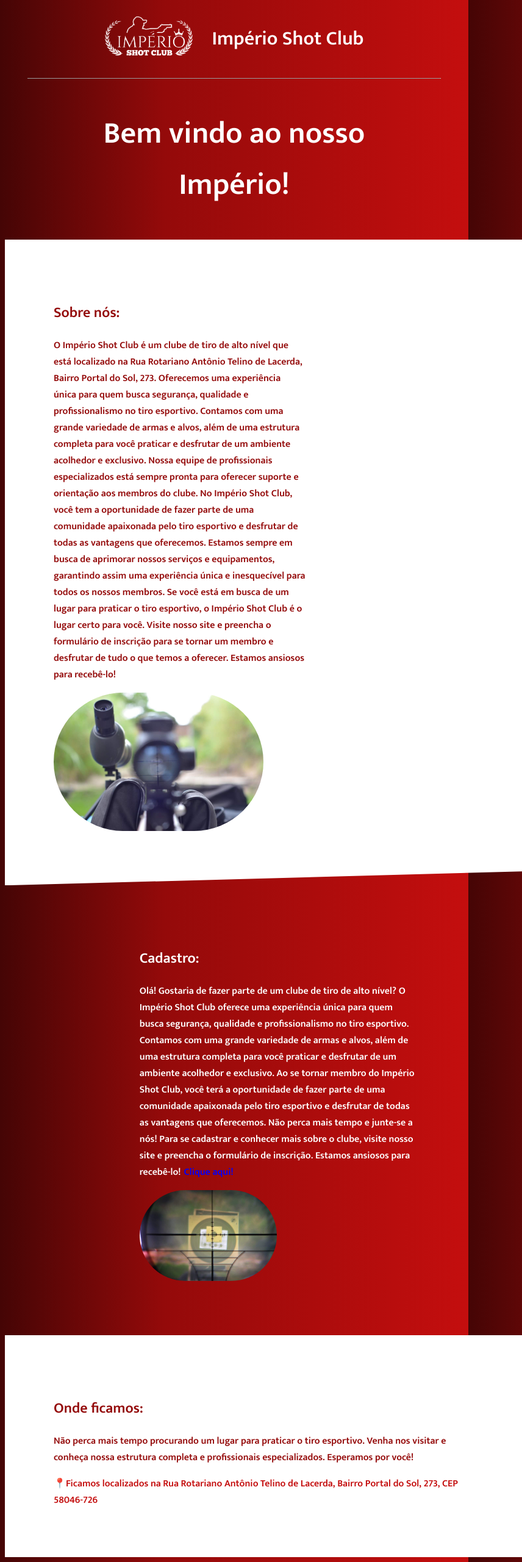
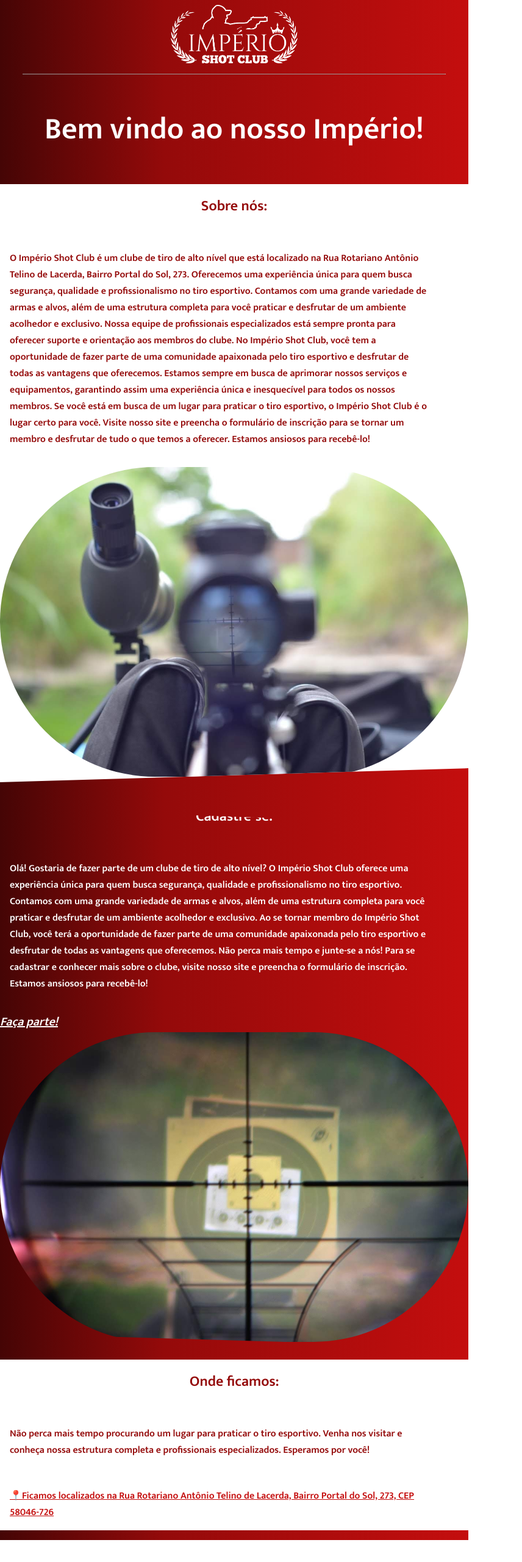
Before and after one commit to pabloncf/ImperioAPI, a Next.js app: page / in a window 768 px wide. Shown: the whole page at 61% size, 856 px wide, since content can reach past the window. After the commit the page ends 2526 px from the top, so only its background shows below. Built offline with nearby package versions, Linux system fonts and the light colour scheme.

Commit message:
responsive update and css adjusts

```diff
--- /dev/null
+++ b/components/MainContainer/MainContainer.module.css
@@ -0,0 +1,3 @@
+.content {
+  margin-inline: -0.5rem;
+}
--- a/components/MainContainer/index.js
+++ b/components/MainContainer/index.js
@@ -1,10 +1,11 @@
 import Navbar from "../Navbar";
+import styles from "./MainContainer.module.css";
 
 export default function MainContainer({ children }) {
   return (
     <>
       <Navbar />
-      {children}
+      <div className={styles.content}>{children}</div>
     </>
   );
 }
--- a/components/Navbar/Navbar.module.css
+++ b/components/Navbar/Navbar.module.css
@@ -1,36 +1,36 @@
 .container {
+  align-items: center;
+  width: 100%;
   display: flex;
   justify-content: center;
-  background-color: linear-gradient(90deg, rgba(69, 5, 5, 1) 0%, rgba(148, 10, 10, 1) 35%, rgba(196, 14, 14, 1) 100%);
-  padding: 0.5rem;
-
+  background-color: linear-gradient(
+    90deg,
+    rgba(69, 5, 5, 1) 0%,
+    rgba(148, 10, 10, 1) 35%,
+    rgba(196, 14, 14, 1) 100%
+  );
 }
 
 .container h1 {
-  display: none;
+  color: var(--fundo);
+  display: flex;
+  text-align: center;
+  margin-inline: 1rem;
 }
 
 .logo {
-  width: 4rem;
-  height: 2rem;
+  width: 9rem;
+  height: 4.5rem;
 }
 
-@media (min-width: 768px) {
-  .container {
-    align-items: center;
+@media (max-width: 768px) {
+  /*para celular abaixo*/
+  .container h1 {
+    display: none;
   }
 
   .logo {
-    width: 9rem;
-    height: 4rem;
-    margin-inline: 1rem;
+    width: 13rem;
+    height: 6rem;
   }
-
-  .container h1 {
-    color: var(--fundo);
-    display: flex;
-    text-align: center;
-    margin-inline: 1rem;
-  }
-
 }
--- a/package.json
+++ b/package.json
@@ -12,5 +12,10 @@
     "next": "13.3.0",
     "react": "18.2.0",
     "react-dom": "18.2.0"
+  },
+  "devDependencies": {
+    "@types/node": "18.15.11",
+    "@types/react": "18.0.34",
+    "typescript": "5.0.4"
   }
 }
--- a/pages/Form/Form.module.css
+++ b/pages/Form/Form.module.css
@@ -1,50 +1,52 @@
-
-
-.container{
-  background-image: '/images/scope.jpg';
+.container {
+  background-image: "/images/scope.jpg";
   display: flex;
   padding-inline: 20rem;
   margin-top: 3rem;
   justify-content: space-evenly;
-
 }
 
-
-.hidden{
+.hidden {
+  /*esconder um h1 feito pra alinhar*/
   visibility: hidden;
 }
 
 .form h1 {
   margin: 0;
+  color: whitesmoke;
 }
 .form label {
   display: flex;
+  color: whitesmoke;
 }
 
 .form input {
+  border-radius: 10px;
   border: 2px solid var(--primary50);
   background-color: whitesmoke;
   width: 16rem;
   height: 1rem;
-  font-family: 'Mukta', sans-serif;
+  font-family: "Mukta", sans-serif;
 }
 
 .form select {
+  border-radius: 10px;
   border: 2px solid var(--primary50);
   background-color: whitesmoke;
   width: 16rem;
   height: 2rem;
-  font-family: 'Mukta', sans-serif;
+  font-family: "Mukta", sans-serif;
 }
 
 .form button {
   width: 16rem;
   height: 2rem;
+  margin: auto;
   margin-top: 1rem;
   display: block;
   background-color: green;
   color: whitesmoke;
-  font-family: 'Mukta', sans-serif;
+  font-family: "Mukta", sans-serif;
   font-size: 16px;
   cursor: pointer;
   transition: 0.3s;
@@ -56,14 +58,16 @@
 }
 
 .form textarea {
+  border-radius: 10px;
   border: 2px solid var(--primary50);
   width: 16rem;
   height: 2rem;
+  font-family: "Mukta", sans-serif;
 }
 
 @media (max-width: 768px) {
-
-.container{
+  /*para dispositivos moveis*/
+  .container {
     display: block;
     padding-inline: 0;
     margin-top: 3rem;
--- a/pages/_document.js
+++ b/pages/_document.js
@@ -1,4 +1,4 @@
-import { Html, Head, Main, NextScript } from 'next/document'
+import { Html, Head, Main, NextScript } from "next/document";
 
 export default function Document() {
   return (
@@ -9,5 +9,5 @@
         <NextScript />
       </body>
     </Html>
-  )
+  );
 }
--- a/pages/index.js
+++ b/pages/index.js
@@ -34,12 +34,12 @@
             src="/images/sniper.jpg"
             width={1080}
             height={720}
-            className={styles.images}
+            className={styles.scope1}
           />
         </div>
         <div id="wave"></div>
         <div className={styles.invite}>
-          <h2>Cadastro:</h2>
+          <h2>Cadastre-se:</h2>
           <p>
             Olá! Gostaria de fazer parte de um clube de tiro de alto nível? O
             Império Shot Club oferece uma experiência única para quem busca
@@ -52,15 +52,15 @@
             perca mais tempo e junte-se a nós! Para se cadastrar e conhecer mais
             sobre o clube, visite nosso site e preencha o formulário de
             inscrição. Estamos ansiosos para recebê-lo!
-            <Link href="/Form" legacyBehavior>
-              <a>Clique aqui!</a>
-            </Link>
           </p>
+          <Link href="/Form" legacyBehavior>
+            <a>Faça parte!</a>
+          </Link>
           <Image
             src="/images/scope.jpg"
             width={1080}
             height={720}
-            className={styles.images}
+            className={styles.scope2}
           />
         </div>
         <div id="wave"></div>
@@ -70,13 +70,15 @@
             Não perca mais tempo procurando um lugar para praticar o tiro
             esportivo. Venha nos visitar e conheça nossa estrutura completa e
             profissionais especializados. Esperamos por você!
+          </p>{" "}
+          <p>
+            <Link href="https://goo.gl/maps/463ucFWjHh8kDt4Z6" legacyBehavior>
+              <a>
+                📍Ficamos localizados na Rua Rotariano Antônio Telino de
+                Lacerda, Bairro Portal do Sol, 273, CEP 58046-726
+              </a>
+            </Link>
           </p>
-          <Link href="https://goo.gl/maps/463ucFWjHh8kDt4Z6" legacyBehavior>
-            <a>
-              📍Ficamos localizados na Rua Rotariano Antônio Telino de Lacerda,
-              Bairro Portal do Sol, 273, CEP 58046-726
-            </a>
-          </Link>
         </div>
       </div>
     </>
--- a/styles/Home.module.css
+++ b/styles/Home.module.css
@@ -1,22 +1,15 @@
 .container h1 {
-
   text-align: center;
   margin-top: 3rem;
   margin-bottom: 3rem;
   color: white;
-
   font-size: 50px;
-
   border-radius: 20px;
-  width: 500px;
   margin-left: auto;
   margin-right: auto;
-
 }
 
 .container a {
-  text-decoration: none;
-  color: var(--primary50);
   transition: 0.3s;
 }
 
@@ -34,11 +27,8 @@
   padding: 5rem;
   width: 91.5%;
   margin-right: auto;
-
   background-color: white;
-
-  color:  rgba(148, 10, 10, 1);
-
+  color: rgba(148, 10, 10, 1);
   clip-path: polygon(0 0, 100% 0, 100% calc(100% - 3vw), 0 100%);
 }
 
@@ -46,33 +36,40 @@
   padding: 5rem;
   width: 60%;
   margin-left: auto;
-
   color: white;
-
   clip-path: polygon(0 3vw, 100% calc(3vw + 3%), 100% 100%, 0 calc(100% - 3vw));
 }
 
 .invite a {
-  margin-left: 5px;
-  color: blue;
+  font-size: 20px;
+  font-style: italic;
+  color: white;
 }
 
 .location {
   padding: 5rem;
   width: 91.5%;
   margin-right: auto;
-
   background-color: white;
   color: rgba(148, 10, 10, 1);
 }
 
-
-
-.images {
+.scope1 {
   width: 50%;
   height: 100%;
+  border-radius: 900px;
+}
 
+.scope2 {
+  margin-left: 30rem;
+  margin-top: 2rem;
+  width: 50%;
+  height: 100%;
   border-radius: 900px;
+}
+
+.location a {
+  color: var(--primary50);
 }
 
 #wave {
@@ -94,3 +91,48 @@
   background-color: white;
   transform-origin: center;
 }
+
+@media (max-width: 768px) {
+  .container {
+    display: block;
+    flex-direction: column;
+  }
+
+  .container p {
+    width: 90%;
+    padding: 1rem;
+  }
+
+  .container h2 {
+    text-align: center;
+    padding: 1rem;
+  }
+
+  .about,
+  .invite {
+    width: 100%;
+    padding: 0;
+  }
+
+  .location {
+    width: 100%;
+    padding: 0;
+    margin-bottom: 0;
+  }
+
+  .images {
+    justify-content: center;
+    margin: auto;
+    width: 90%;
+    padding: 1rem;
+  }
+
+  .scope1,
+  .scope2 {
+    margin-left: 0;
+    margin-top: 0;
+    width: 100%;
+    height: 100%;
+    border-radius: 900px;
+  }
+}
--- a/styles/globals.css
+++ b/styles/globals.css
@@ -1,15 +1,19 @@
-@import url('https://fonts.googleapis.com/css2?family=Mukta:wght@600&display=swap');
+@import url("https://fonts.googleapis.com/css2?family=Mukta:wght@600&display=swap");
 
 :root {
-    --fundo: white;
+  --fundo: white;
 
-    --primary100: #450505;
-    --primary75: #940A0A;
-    --primary50: #C40E0E;
+  --primary100: #450505;
+  --primary75: #940a0a;
+  --primary50: #c40e0e;
 
-    background: rgb(69, 5, 5);
-    background: linear-gradient(90deg, rgba(69, 5, 5, 1) 0%, rgba(148, 10, 10, 1) 35%, rgba(196, 14, 14, 1) 100%);
+  background: linear-gradient(
+    90deg,
+    rgba(69, 5, 5, 1) 0%,
+    rgba(148, 10, 10, 1) 35%,
+    rgba(196, 14, 14, 1) 100%
+  );
 
-    font-family: 'Mukta', sans-serif;
-    color: black;
+  font-family: "Mukta", sans-serif;
+  color: black;
 }
```
Also changed, not shown: 1 other file (tests, documents, lock files or other folders). Lines whose indentation alone changed are shown as unchanged.
